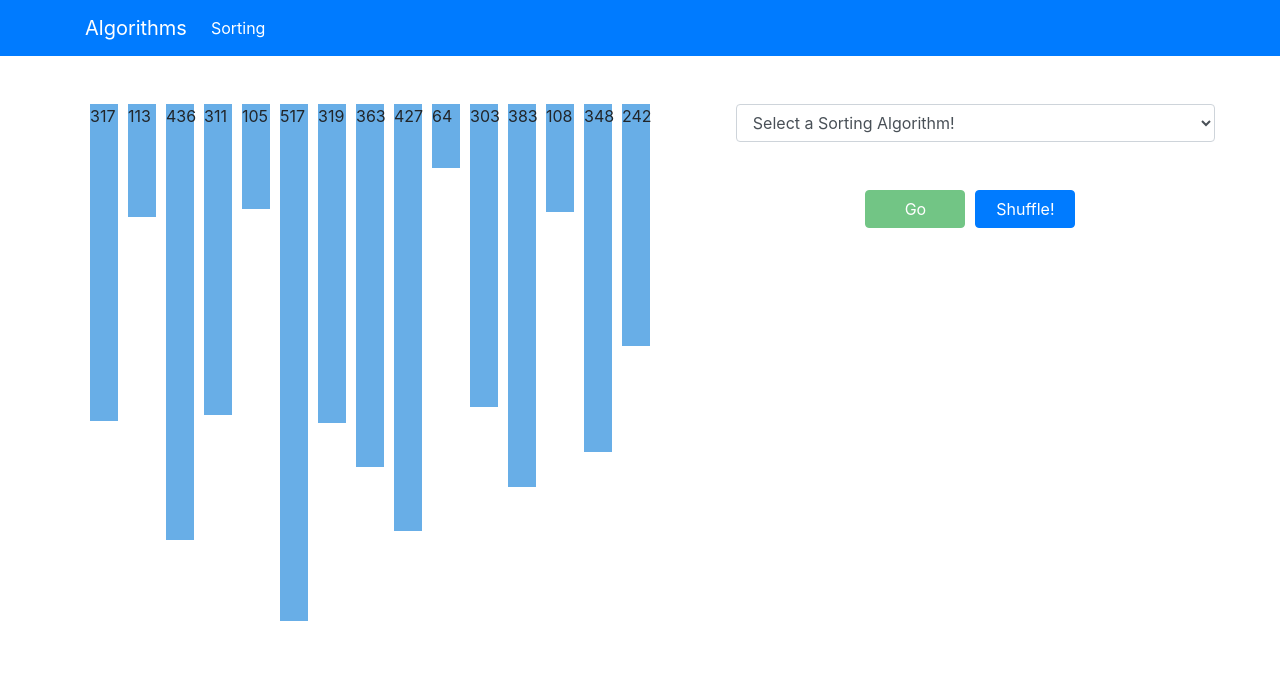
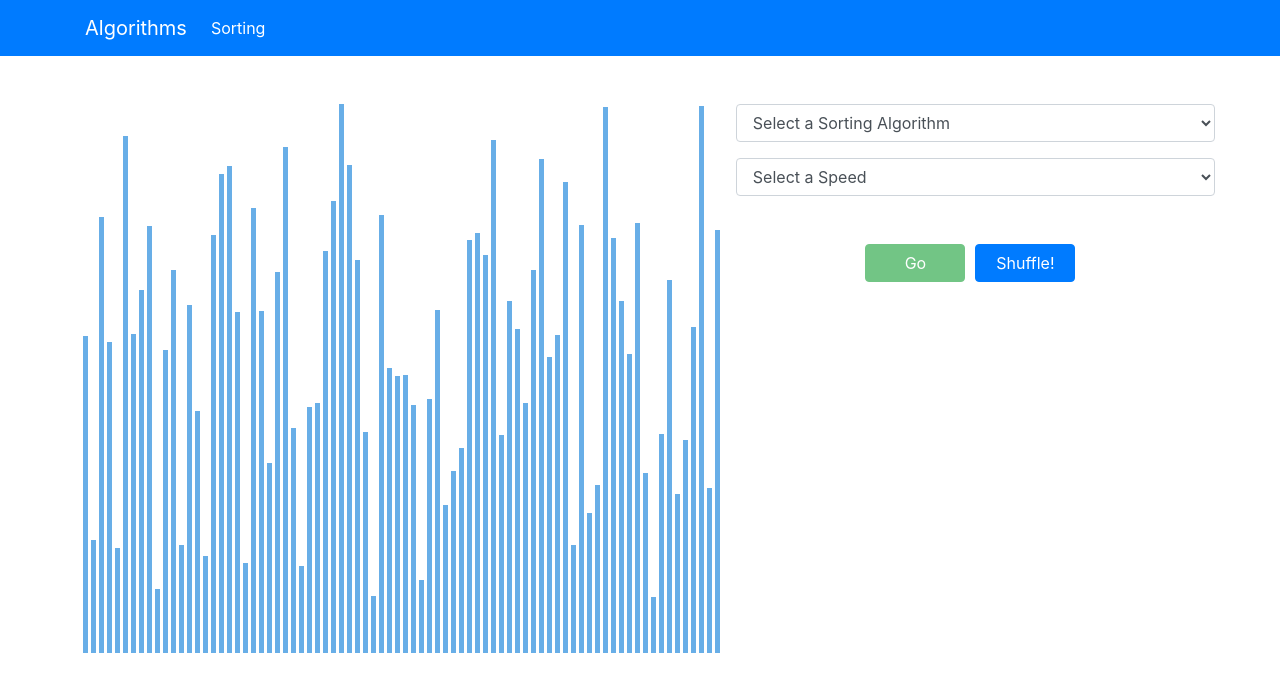
Before and after one commit to jleeh94/NgAlgorithms, an Angular app in the folder NgAlgorithms-SPA/: page /sorting in a window 1280 px wide. Shown: the top 692 px of the page. Built offline with nearby package versions, Linux system fonts and the light colour scheme.

Commit message:
quick sort added

```diff
--- a/NgAlgorithms-SPA/src/app/algorithms/quicksort.ts
+++ b/NgAlgorithms-SPA/src/app/algorithms/quicksort.ts
@@ -1,8 +1,48 @@
 import { delay } from '../helpers/delay';
 
-export async function quickSort(numbers: Array<number>) {
-    numbers.reverse();
-    await delay(2000);
-    numbers.reverse();
+export async function quickSort(numbers: Array<number>, low: number, high: number, speed: number) {
+
+    let leftWall;
+
+    leftWall = await partition(numbers, low, high, speed); // Move smaller numbers before the pivot, greater numbers after
+
+    if (low < leftWall - 1) {
+        await quickSort(numbers, low, leftWall - 1, speed); // Sort the left (smaller) numbers
+    }
+
+    if (leftWall < high) {
+        await quickSort(numbers, leftWall, high, speed); // Sort the right (higher) numbers
+    }
 
 }
+
+async function partition(numbers: Array<number>, low: number, high: number, speed: number) {
+
+    // Start with a pivot of the middle index
+    const pivot = numbers[Math.floor((low + high) / 2)];
+
+    let i = low;
+    let j = high;
+
+
+    while (i <= j) {
+
+         // Scan array from the left. Find the furthest right index that is higher than the pivot
+        while (numbers[i] < pivot) {
+            i++;
+        }
+        // Scan array from the right. Find the furthest left index that is lower than the pivot
+        while (numbers[j] > pivot) {
+            j--;
+        }
+
+        if (i <= j) {
+            [numbers[i], numbers[j]] = [numbers[j], numbers[i]];
+            i++;
+            j--;
+            await delay(speed);
+        }
+    }
+
+    return i;
+}
--- a/NgAlgorithms-SPA/src/app/sorting/sorting.component.css
+++ b/NgAlgorithms-SPA/src/app/sorting/sorting.component.css
@@ -1,8 +1,8 @@
 .bar {
-    width:28px;
+    width:5px;
     background:rgb(104, 174, 231);
     display:inline-block;
-    margin-left:10px;
+    margin-left:3px;
 }
 .actionBtn {
     width:100px;
--- a/NgAlgorithms-SPA/src/app/sorting/sorting.component.html
+++ b/NgAlgorithms-SPA/src/app/sorting/sorting.component.html
@@ -1,14 +1,22 @@
 <div class="container pt-5" style="min-width:1150px">
   <div class="row">
     <div class="col-sm-7">
-      <div class="bar" [style.height.px]="num" *ngFor="let num of _randomNums">{{num}}</div>
+      <div class="bar" [style.height.px]="num" *ngFor="let num of _randomNums"></div>
     </div>
     <div class="col-sm-5">
 
       <div class="row">
         <select class="form-control" name="" id="" (change)="EnableGo($event)">
-          <option value="" disabled selected>Select a Sorting Algorithm!</option>
+          <option value="" disabled selected>Select a Sorting Algorithm</option>
           <option value="quick">Quick Sort</option>
+        </select>
+
+
+        <select class="form-control mt-3" name="" id="" (change)="SetSpeed($event)">
+          <option value="" disabled selected>Select a Speed</option>
+          <option value="20">Fast</option>
+          <option value="150">Medium</option>
+          <option value="500">Slow</option>
         </select>
       </div>
 
--- a/NgAlgorithms-SPA/src/app/sorting/sorting.component.ts
+++ b/NgAlgorithms-SPA/src/app/sorting/sorting.component.ts
@@ -12,15 +12,17 @@ export class SortingComponent implements OnInit {
   _randomNums: Array<number>;
   _selectedAlgo: string;
   _enableGo: boolean;
+  _playSpeed: number;
 
   constructor() { }
 
   ngOnInit() {
     this.GenerateNumbers();
+    this._playSpeed = 200;
   }
 
   GenerateNumbers() {
-    this._randomNums = Array.from({length: 15}, () => Math.floor(Math.random() * 500) + 50);
+    this._randomNums = Array.from({length: 80}, () => Math.floor(Math.random() * 500) + 50);
   }
 
   EnableGo(event: any) {
@@ -28,15 +30,18 @@ export class SortingComponent implements OnInit {
     this._selectedAlgo = event.target.value;
   }
 
+  SetSpeed(event: any) {
+    this._playSpeed = event.target.value;
+  }
+
   async Sort() {
-    if (this._enableGo === false) {
-      return false;
-    }
 
     this._enableGo = false;
+
     switch (this._selectedAlgo) {
+
       case 'quick':
-        await quickSort(this._randomNums);
+        await quickSort(this._randomNums, 0, this._randomNums.length - 1, this._playSpeed);
         break;
 
       default:
```
